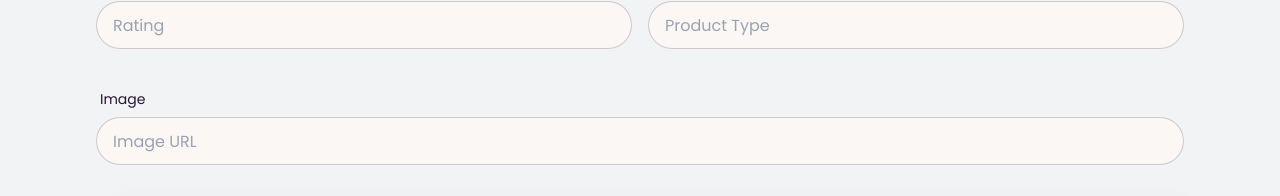
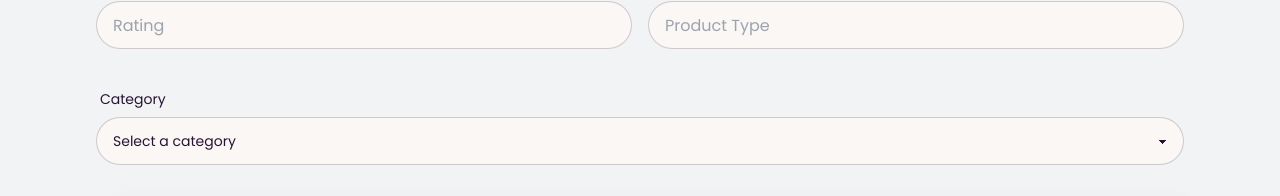
Before and after one commit to sadiaafrin67/jobio-client-project, a React (Vite) app: page /addjob in a window 1280 px wide. Shown: the part 586-782 px from the top of the page. Built offline with nearby package versions, Linux system fonts and the light colour scheme; no server answers; sample sign-in values are in the browser's storage.

Commit message:
add my register section

```diff
--- a/src/Pages/AddJob/AddJob.jsx
+++ b/src/Pages/AddJob/AddJob.jsx
@@ -1,9 +1,8 @@
 // import Swal from 'sweetalert2'
 
 const AddJob = () => {
-
   const handleAddProduct = (e) => {
-        e.preventDefault()
+    e.preventDefault();
 
     const form = e.target;
     const name = form.name.value;
@@ -14,8 +13,15 @@ const AddJob = () => {
     const category = form.category.value;
     const image = form.image.value;
 
-
-        const newProduct = { name, price, brand, description, rating, category, image };
+    const newProduct = {
+      name,
+      price,
+      brand,
+      description,
+      rating,
+      category,
+      image,
+    };
     console.log(newProduct);
 
     // fetch('https://touchup-brand-server.vercel.app/products', {
@@ -29,7 +35,6 @@ const AddJob = () => {
     //     .then(data => {
     //         console.log(data);
 
-
     //         if(data.insertedId){
     //             Swal.fire({
     //                 title: 'Success!',
@@ -39,12 +44,14 @@ const AddJob = () => {
     //               })
     //         }
     //     })
-    }
+  };
 
   return (
     <div>
       <div className="bg-[#f1f3f5] rounded-xl md:p-24 p-4 my-20">
-        <h2 className="text-3xl mb-10 text-center font-extrabold">Add Your <span className="text-[#1e3c72]">Cosmetics</span></h2>
+        <h2 className="text-3xl mb-10 text-center font-extrabold">
+          Add Your <span className="text-[#1e3c72]">Cosmetics</span>
+        </h2>
         <form onSubmit={handleAddProduct}>
           {/* form name and price row */}
           <div className="md:flex gap-4 mb-8">
@@ -140,18 +147,24 @@ const AddJob = () => {
           </div>
 
           {/* from image URL row */}
-          <div className="mb-8">
-            <div className="form-control w-full">
+
+          <div className="mb-8 ">
+            <div className="form-control w-full  ">
               <label className="label">
-                <span className="label-text">Image</span>
+                <span className="label-text">Category</span>
               </label>
-              <label className="input-group">
-                <input
-                  type="text"
-                  placeholder="Image URL"
-                  name="image"
-                  className="input form-border  input-bordered w-full"
-                />
+              <label className="">
+                <select
+                  name="category"
+                  className="select select-bordered w-full"
+                >
+                  <option value="" disabled selected>
+                    Select a category
+                  </option>
+                  <option value="website">Web Development</option>
+                  <option value="web design"> Graphics Design</option>
+                  <option value="digital marketing">Digital Marketing</option>
+                </select>
               </label>
             </div>
           </div>
```
Lines whose indentation alone changed are shown as unchanged.
